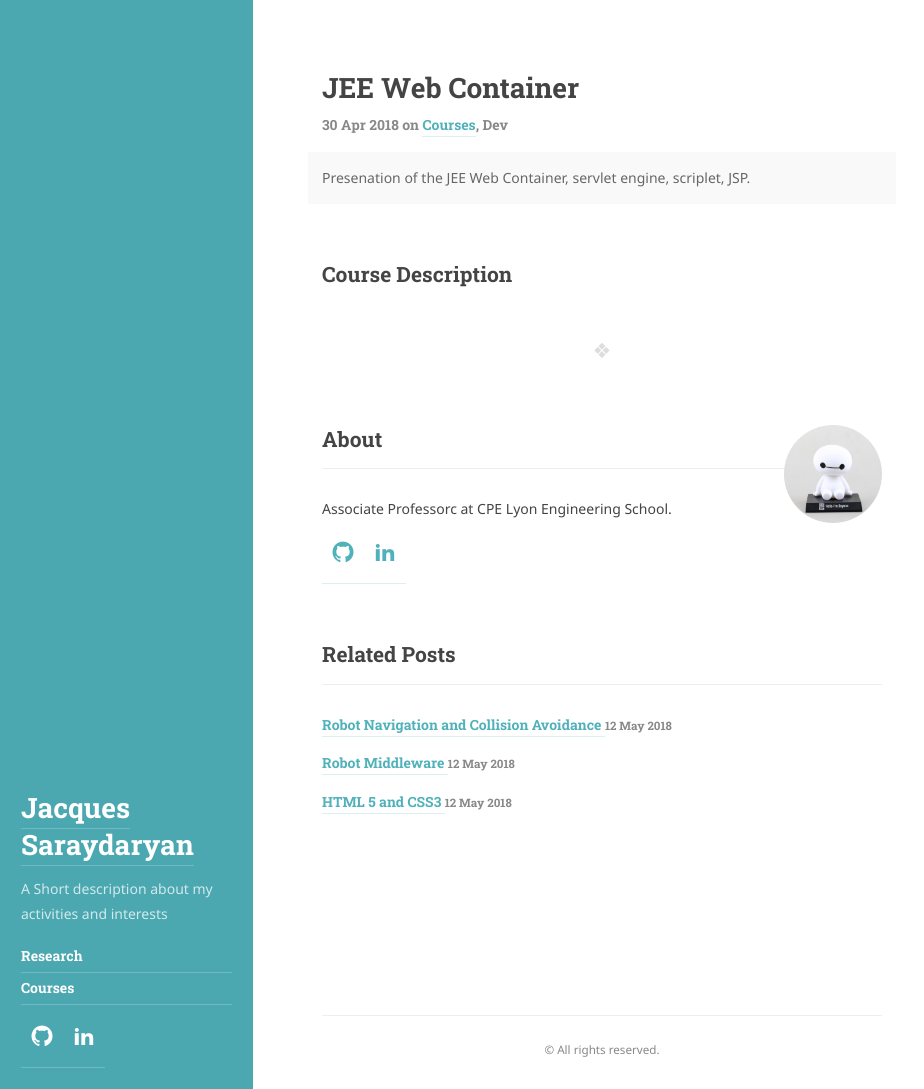
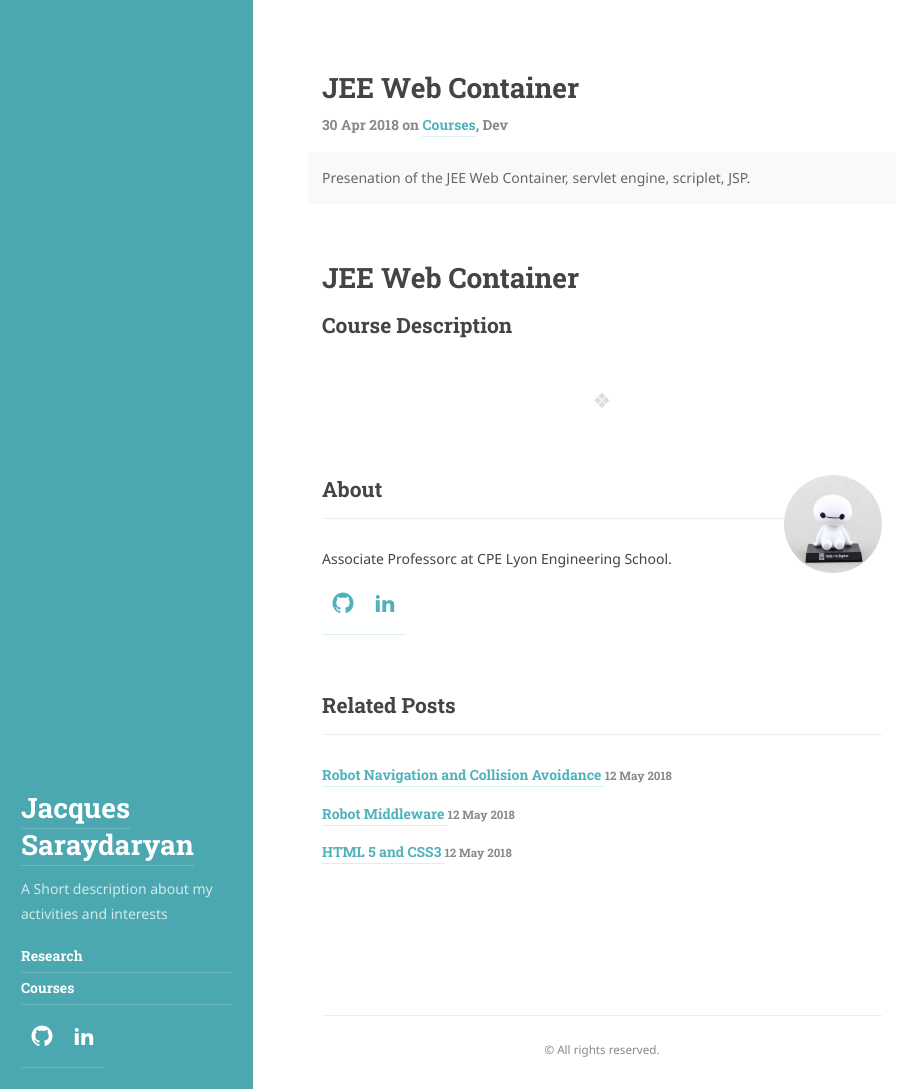
Before and after one commit to jacques-saraydaryan/jacques-saraydaryan.github.io, a Jekyll site: the page built from _posts/courses/2018-04-30-Course-DEV-JEE-WebContainer.md, in a window 1280 px wide and 1089 px high. Shown: the whole window, without its empty margins (0-924 px from the left). Built offline with Jekyll 4.4.1, drawn with Linux system fonts in a browser that asks for light colours; some web fonts are replaced.

Commit message:
Update 2018-04-30-Course-DEV-JEE-WebContainer.md

```diff
--- a/_posts/courses/2018-04-30-Course-DEV-JEE-WebContainer.md
+++ b/_posts/courses/2018-04-30-Course-DEV-JEE-WebContainer.md
@@ -8,5 +8,5 @@ img: /assets/img/courses/jee-webcontainer-first.png
 pdf: /assets/pdf/courses/JEE-WebContainer-2016-r5.pdf
 lang: fr
 ---
-
+# JEE Web Container
 ## Course Description
```
